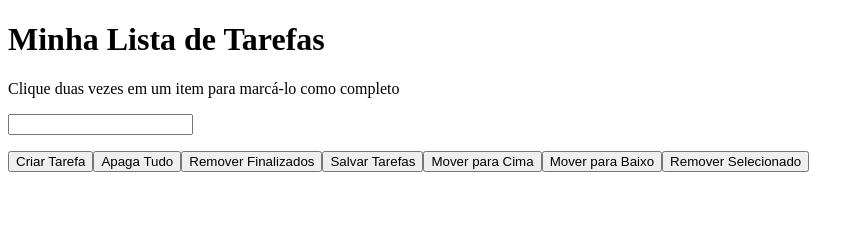
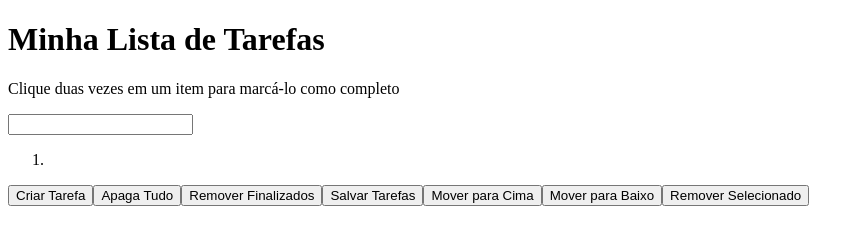
Before and after one commit to tryber/sd-08-project-todo-list, a plain HTML site: page index.html in a window 1280 px wide. Both pictures are taken after a click on the button "Criar Tarefa". Shown: the whole page, without its empty margins (0-864 px from the left). Drawn offline with Linux system fonts and the light colour scheme.

Commit message:
criar tarefa

```diff
--- a/index.html
+++ b/index.html
@@ -13,7 +13,7 @@
     </header>
 
     <section>
-        <input id="texto-tarefas">
+        <input id="texto-tarefas" type="text">
         <ol id="lista-tarefas"></ol>
     </section>
 
--- a/script.js
+++ b/script.js
@@ -19,8 +19,13 @@ createButton('Remover Selecionado', 'remover-selecionado');
 
 function fCriarTarefa() {
 console.log('btn criar tarefa');
+let novaTarefa = document.createElement('li');
+let tarefaInput = document.getElementById('texto-tarefas').value;
+novaTarefa.innerHTML = tarefaInput;
+
+document.getElementById('lista-tarefas').appendChild(novaTarefa);
 }
-
+//input conhecimento retirado do vídeo (https://www.youtube.com/watch?v=ZGMJqxIkAb0)
 function fApagaTudo() {
 console.log('btn apaga tudo');
 }
```
